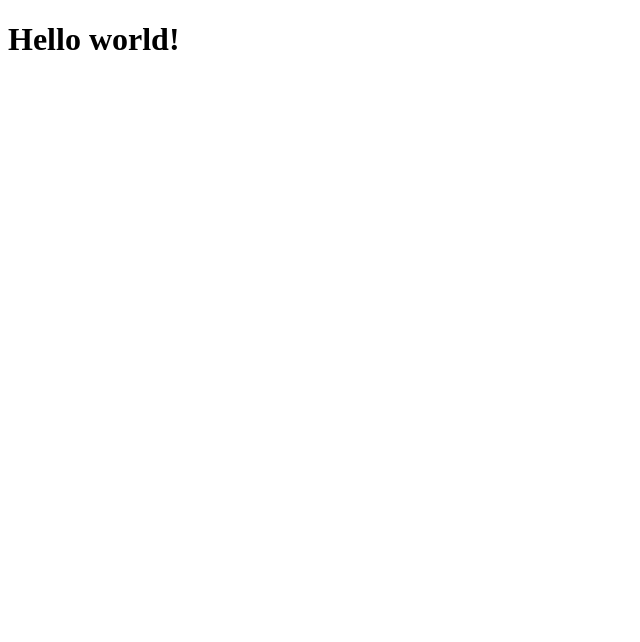
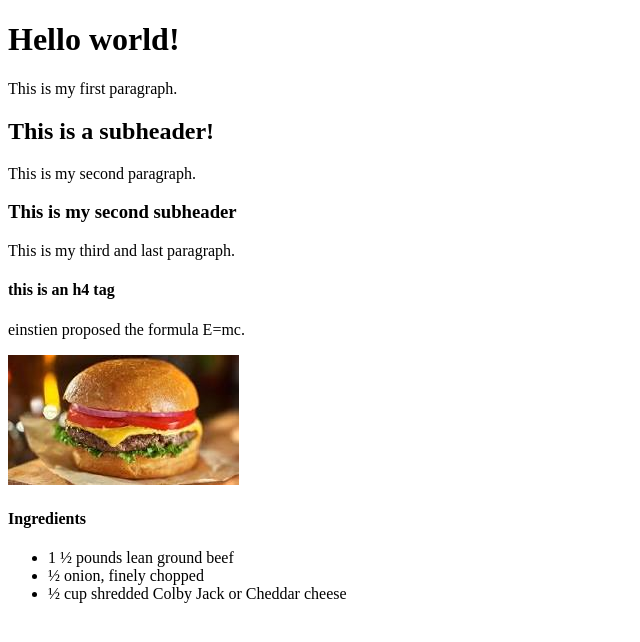
Before and after one commit to SammyJ9/codespaces-blank, a plain HTML site: page index.html in a window 1280 px wide. Shown: the whole page, without its empty margins (0-640 px from the left). Drawn offline with Linux system fonts and the light colour scheme.

Commit message:
unorderd list, list items and images  were added

```diff
--- a/index.html
+++ b/index.html
@@ -1,9 +1,22 @@
 <!DOCTYPE html>
-<html
+<html>
     <head>
         <title>My First Webpage</title>
     </head>
     <body>
         <h1>Hello world!</h1>
+            <p>This is my first paragraph.</p>
+        <h2>This is a subheader!</h2>
+            <p>This is my second paragraph.</p>
+        <h3>This is my second subheader</h3>
+            <p>This is my third and last paragraph.</p>
+            <h4>this is an h4 tag</h4>
+            <p>einstien proposed the formula E=mc<sup2</sup>.</p>
+            <img src = "images/Hamburger.jpg">
+            <h4>Ingredients</h4>
+            <ul>
+              <li>1 ½ pounds lean ground beef
+            <li>½ onion, finely chopped
+            <li>½ cup shredded Colby Jack or Cheddar cheese
     </body>
 </html>
```
Also changed, not shown: images/Hamburger.jpg (added). Lines whose indentation alone changed are shown as unchanged.
